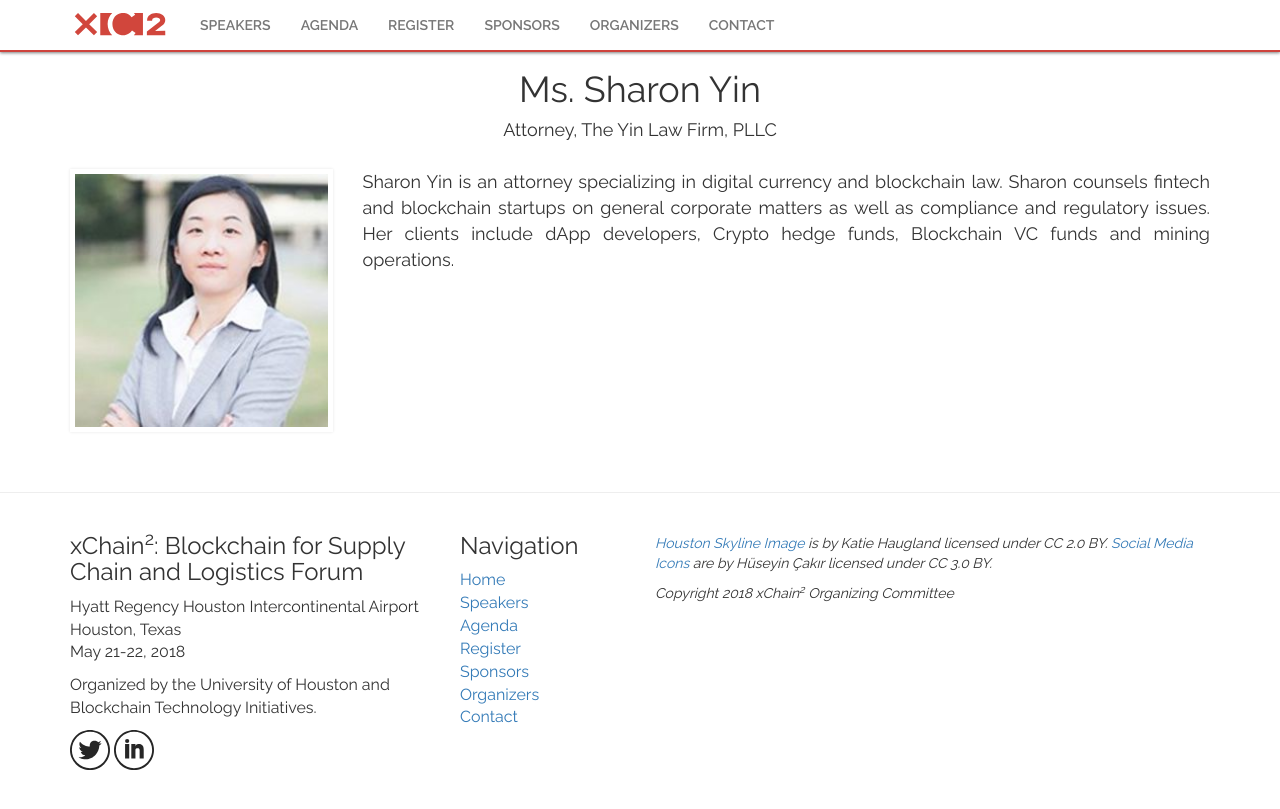
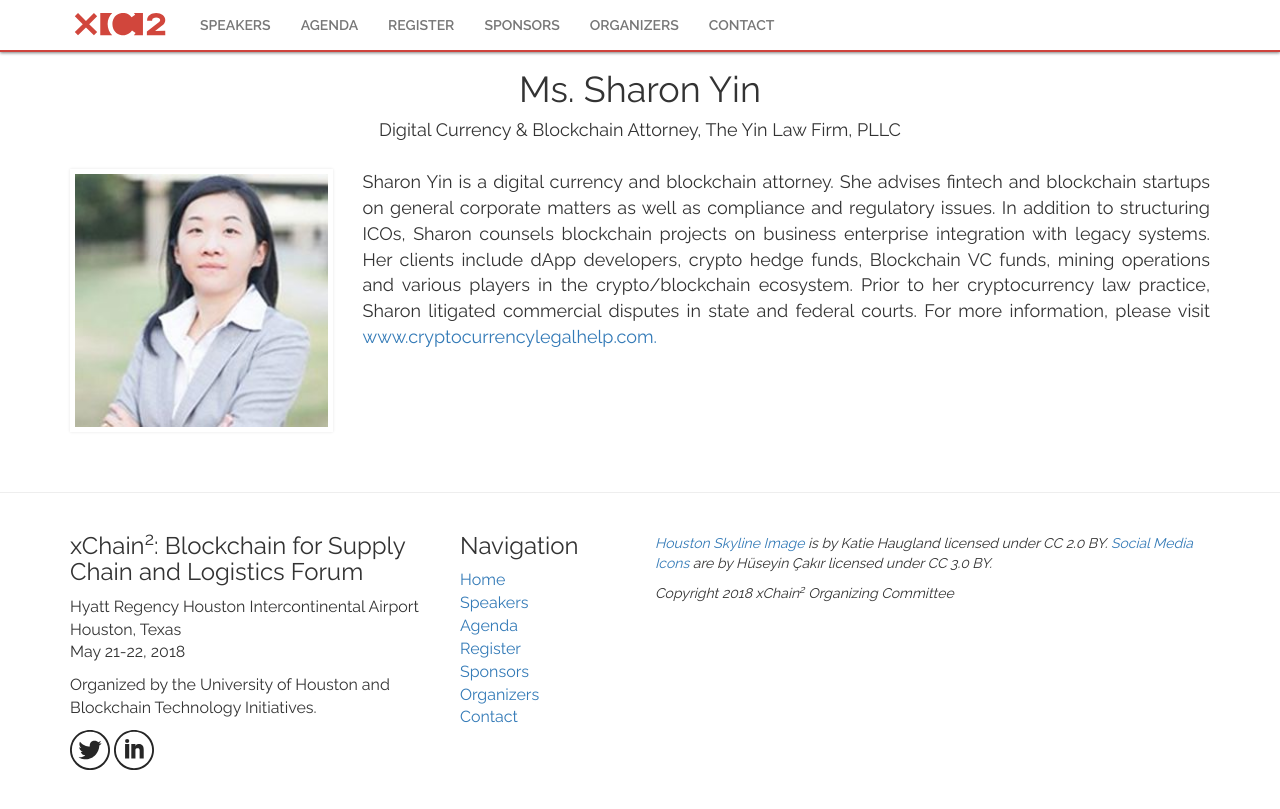
Before and after one commit to gnawalishyam/jekyll, a Jekyll site: the page built from _posts/2018-01-27-Sharon-Yin.md, in a window 1280 px wide. Shown: the top 809 px of the page. Built offline with Jekyll 4.4.1, drawn with Linux system fonts in a browser that asks for light colours; some web fonts are replaced.

Commit message:
Updated Sharon Yin bio

```diff
--- a/_posts/2018-01-27-Sharon-Yin.md
+++ b/_posts/2018-01-27-Sharon-Yin.md
@@ -5,10 +5,10 @@ date: 2018-02-24 12:00:00 -0600
 
 title:  "Sharon Yin"
 name: "Ms. Sharon Yin"
-position: "Attorney, The Yin Law Firm, PLLC"
+position: "Digital Currency & Blockchain Attorney, The Yin Law Firm, PLLC"
 blurb: ""
 categories: speakers
 image: "/res/people/Sharon-Yin.jpg"
 ---
 
-Sharon Yin is an attorney specializing in digital currency and blockchain law. Sharon counsels fintech and blockchain startups on general corporate matters as well as compliance and regulatory issues. Her clients include dApp developers, Crypto hedge funds, Blockchain VC funds and mining operations.
+Sharon Yin is a digital currency and blockchain attorney. She advises fintech and blockchain startups on general corporate matters as well as compliance and regulatory issues. In addition to structuring ICOs, Sharon counsels blockchain projects on business enterprise integration with legacy systems. Her clients include dApp developers, crypto hedge funds, Blockchain VC funds, mining operations and various players in the crypto/blockchain ecosystem. Prior to her cryptocurrency law practice, Sharon litigated commercial disputes in state and federal courts. For more information, please visit [www.cryptocurrencylegalhelp.com.](http://cryptocurrencylegalhelp.com/)
```
